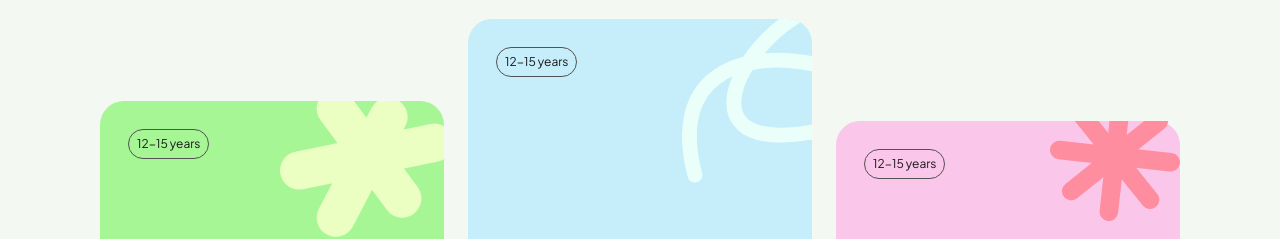
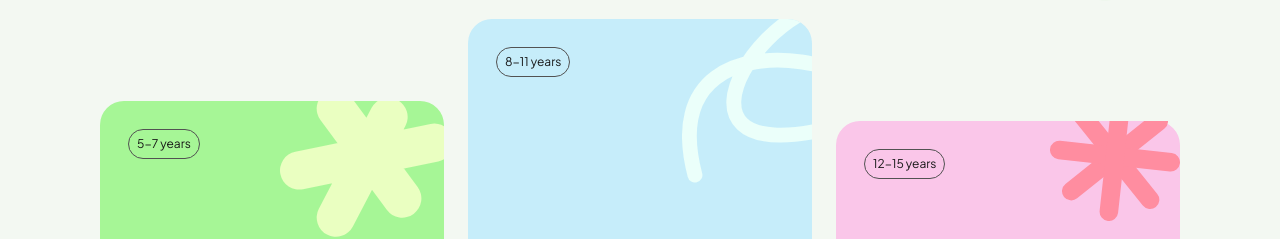
Before and after one commit to invasion-studio/linguasprouts-client, a Next.js app: page / in a window 1280 px wide. Shown: the part 529-768 px from the top of the page. Built offline with nearby package versions, Linux system fonts and the light colour scheme; a web font is replaced by a local one; what @mui/material-nextjs would draw is missing.

Commit message:
fix: age fix on children cards

```diff
--- a/app/(marketing)/page.tsx
+++ b/app/(marketing)/page.tsx
@@ -289,7 +289,7 @@ const EarlySprouts = () => {
         position={"relative"}
         zIndex={2}
       >
-        <Typography variant="caption">12-15 years</Typography>
+        <Typography variant="caption">5-7 years</Typography>
       </Stack>
 
       <Box position={"relative"} zIndex={2}>
@@ -335,7 +335,7 @@ const YoungExplorers = () => {
         position={"relative"}
         zIndex={2}
       >
-        <Typography variant="caption">12-15 years</Typography>
+        <Typography variant="caption">8-11 years</Typography>
       </Stack>
 
       <Box position={"relative"} zIndex={2}>
```
